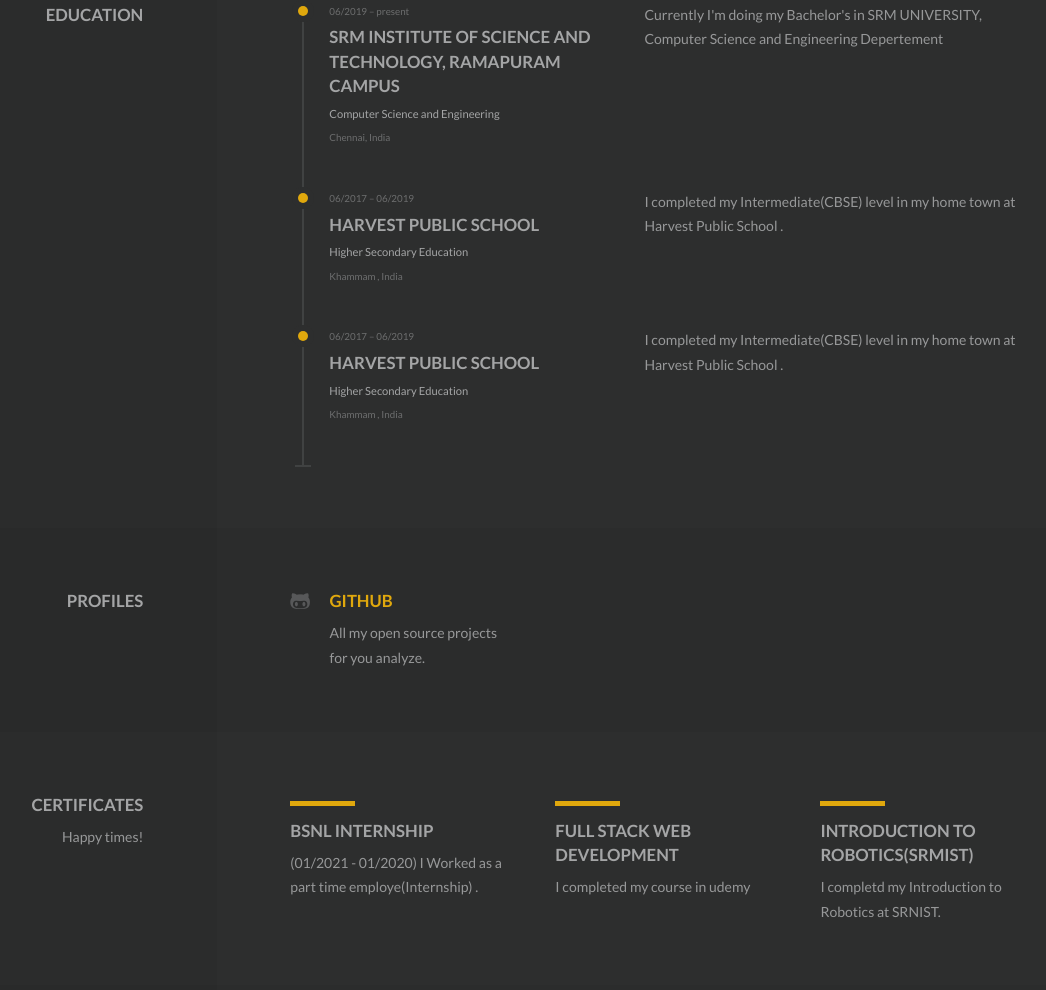
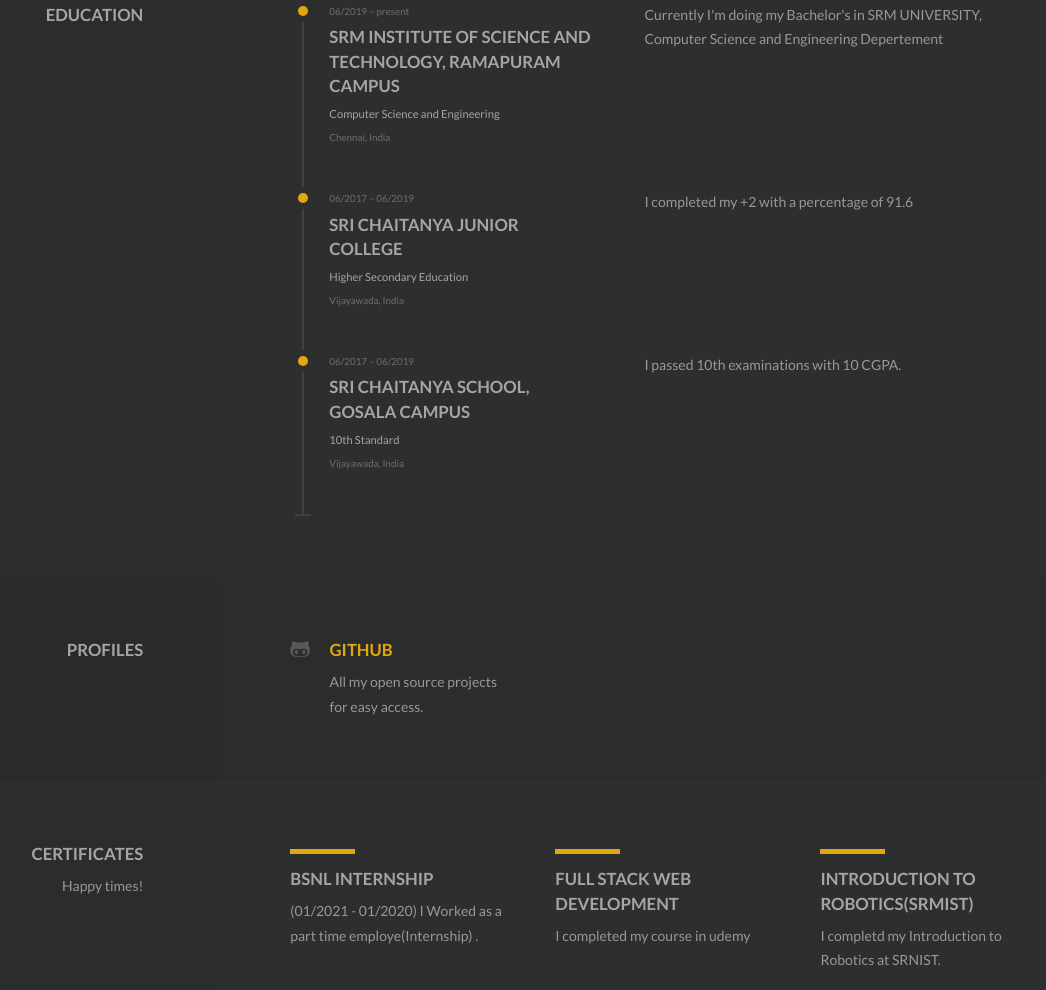
Before and after one commit to pspsathwik/Portfolio, a plain HTML site: page index.html in a window 1280 px wide. Shown: the part 3440-4430 px from the top of the page, without its empty margins (168-1214 px from the left). Drawn offline with Linux system fonts and the light colour scheme.

Commit message:
Update index.html

```diff
--- a/index.html
+++ b/index.html
@@ -1053,18 +1053,18 @@ and emerging trends in the field of Technology . <br> <br> To acquire a position
                                                         06/2017 &ndash; 06/2019
                                                     </div>
                                                     <h3 class="c-work__heading">
-                                                        Harvest Public School
+                                                        Sri Chaitanya Junior College
                                                     </h3>
                                                     <h4 class="c-work__title">
                                                         Higher Secondary Education
                                                     </h4>
                                                     <div class="c-work__location">
-                                                        Khammam , India
+                                                        Vijayawada, India
                                                     </div>
                                                 </div>
                                                 <div class="o-grid__col-md-7">
                                                     <p>
-                                                        I completed my Intermediate(CBSE) level in my home town at Harvest Public School .
+                                                        I completed my +2 with a percentage of 91.6
                                                     </p>
                                                 </div>
                                             </div><!-- /o-grid -->
@@ -1080,18 +1080,18 @@ and emerging trends in the field of Technology . <br> <br> To acquire a position
                                                         06/2017 &ndash; 06/2019
                                                     </div>
                                                     <h3 class="c-work__heading">
-                                                        Harvest Public School
+                                                        Sri Chaitanya School, Gosala Campus
                                                     </h3>
                                                     <h4 class="c-work__title">
-                                                        Higher Secondary Education
+                                                        10th Standard
                                                     </h4>
                                                     <div class="c-work__location">
-                                                        Khammam , India
+                                                        Vijayawada, India
                                                     </div>
                                                 </div>
                                                 <div class="o-grid__col-md-7">
                                                     <p>
-                                                        I completed my Intermediate(CBSE) level in my home town at Harvest Public School .
+                                                        I passed 10th examinations with 10 CGPA.
                                                     </p>
                                                 </div>
                                             </div><!-- /o-grid -->
@@ -1155,7 +1155,7 @@ and emerging trends in the field of Technology . <br> <br> To acquire a position
                                                         GitHub
                                                     </h3>
                                                     <p>
-                                                        All my open source projects for you analyze.
+                                                        All my open source projects for easy access.
                                                     </p>
                                                 </div>
                                             </div><!-- /o-media -->
```
